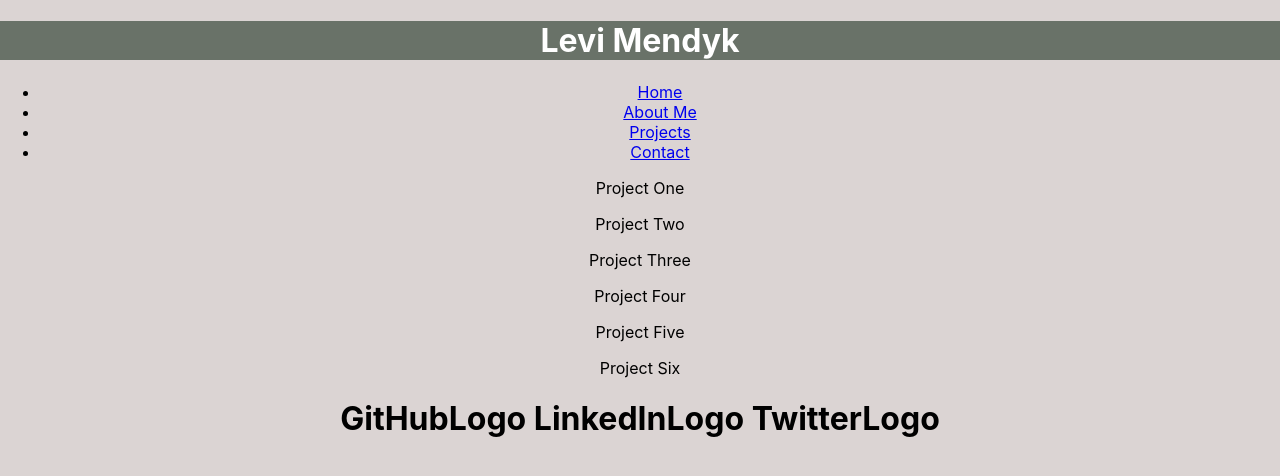
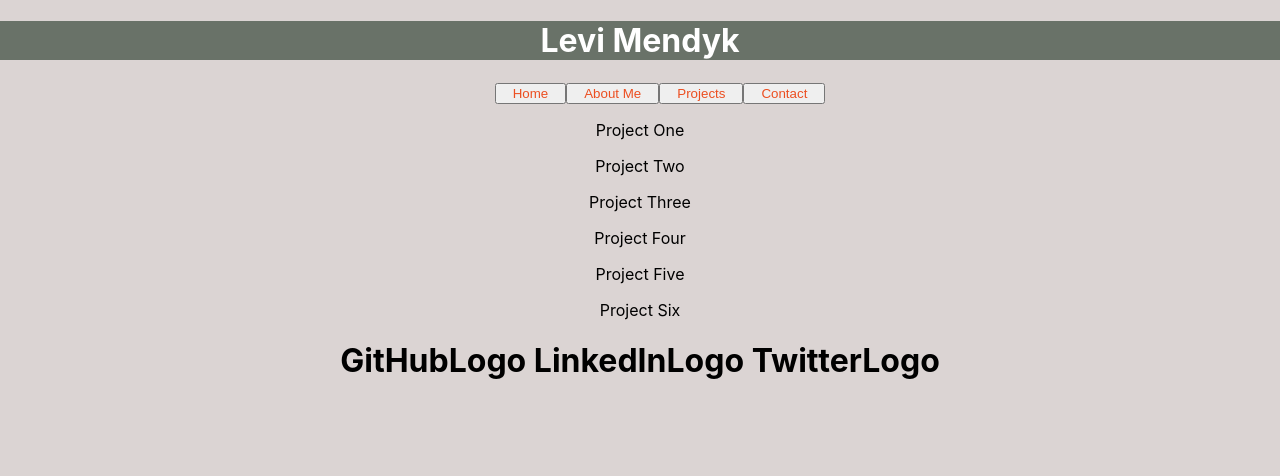
Before and after one commit to levimendyk/my-react-portfolio, a React (Create React App) app: page / in a window 1280 px wide. Shown: the top 476 px of the page. Built offline with nearby package versions, Linux system fonts and the light colour scheme.

Commit message:
Added some styling to the nav bar

```diff
--- a/src/components/Navigation.js
+++ b/src/components/Navigation.js
@@ -1,21 +1,33 @@
 import React from "react";
+import './styles/Navigation.css'
+// import React, { useState } from "react";
 
 export default function Navigation() {
+
+// let [page, setPage] = useState(home);
   return (
     <nav>
       <ul>
+        <button>
         <li>
           <a href="home">Home</a>
         </li>
+        </button>
+        <button>
         <li>
           <a href="about">About Me</a>
         </li>
+        </button>
+        <button>
         <li>
           <a href="projects">Projects</a>
         </li>
+        </button>
+        <button>
         <li>
           <a href="contact">Contact</a>
         </li>
+        </button>
       </ul>
     </nav>
   );
--- a/src/components/styles/Navigation.css
+++ b/src/components/styles/Navigation.css
@@ -0,0 +1,9 @@
+li {
+    display: inline;
+    margin: 10px;
+}
+
+a {
+    text-decoration: none;
+    color: #ec4e20;
+}
```
